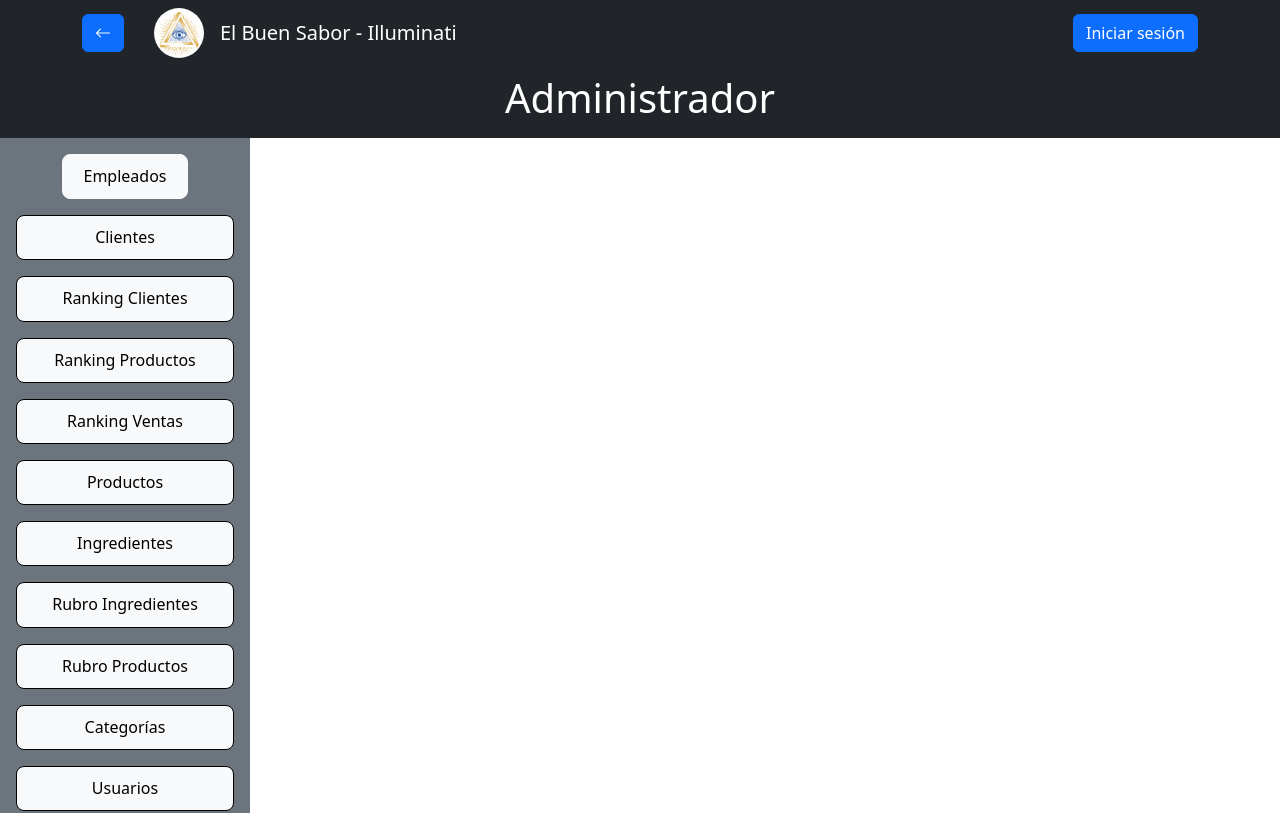
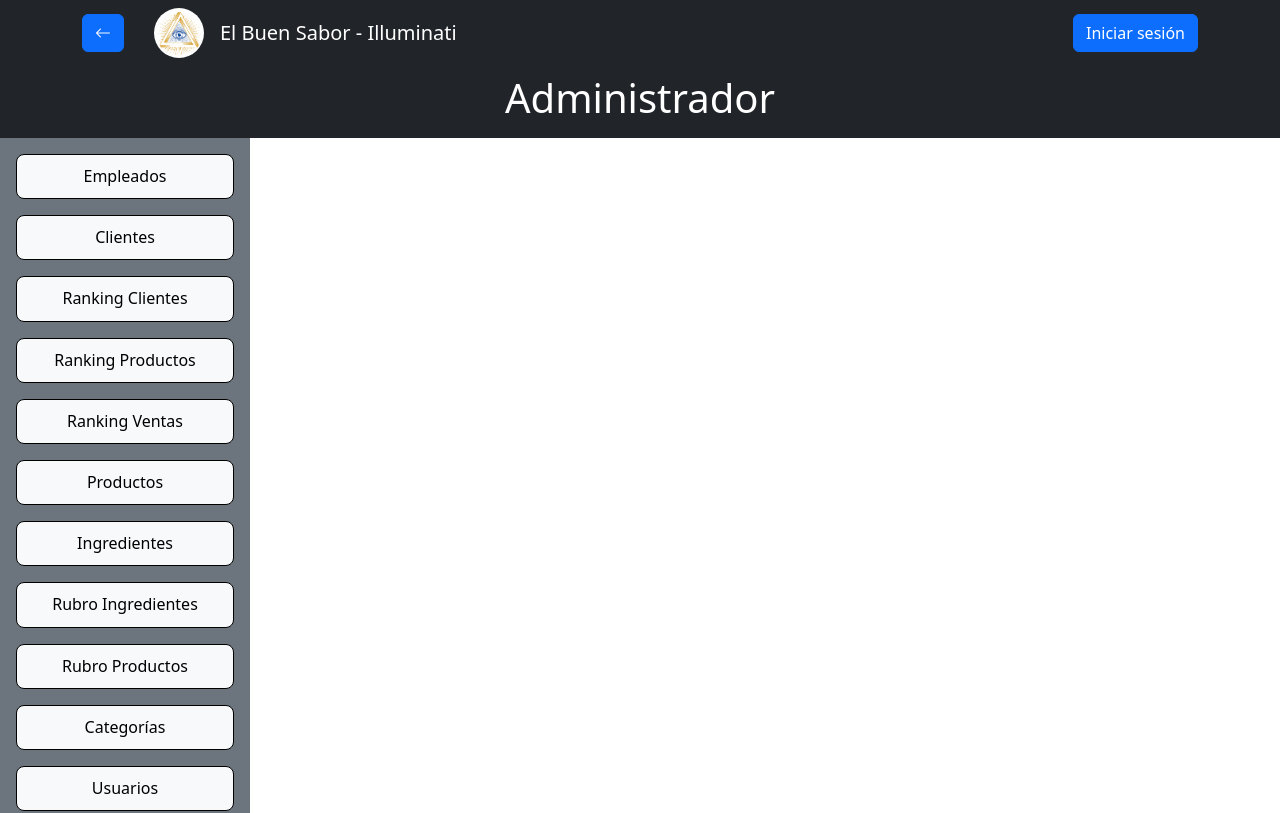
Before and after one commit to RamaHualpusher/Illuminati-ElBuenSabor-Frontend, a React (Create React App) app: page /admin in a window 1280 px wide. Shown: the top 813 px of the page. Built offline with nearby package versions, Linux system fonts and the light colour scheme.

Commit message:
fix opcionexs

```diff
--- a/src/components/AdminPage/OpcionesAdmin.tsx
+++ b/src/components/AdminPage/OpcionesAdmin.tsx
@@ -7,7 +7,7 @@ import RubrosProductosTable from "../Stock/RubroProducto/RubroProducto";
 import Bill from "../Bill/Bill";
 
 export default function OpcionesAdmin() {       //A MEDIDA QUE AGREGUEN NUEVOS OPTIONS CON RUTAS CAMBIEN EL
-                                                //VALOR DEL BOTON (value="employee")
+    //VALOR DEL BOTON (value="employee")
     const [selectedOption, setSelectedOption] = useState("Null");
 
     const handleOptionChange = (event: React.MouseEvent<HTMLButtonElement>) => {
@@ -25,11 +25,9 @@ export default function OpcionesAdmin() {       //A MEDIDA QUE AGREGUEN NUEVOS O
                             value="employee"
                             onClick={handleOptionChange}
                             className="btn btn-light btn-lg"
-                            style={{ color: "black", textDecoration: "none" }}
+                            style={{ color: "black", textDecoration: "none", width: "100%", border: "1px solid black" }}
                         >
-                            <div
-                                className="card-body p-1"
-                            >
+                            <div className="card-body p-1">
                                 <h6 className="card-title mb-0" style={{ color: "black" }}>
                                     Empleados
                                 </h6>
```
